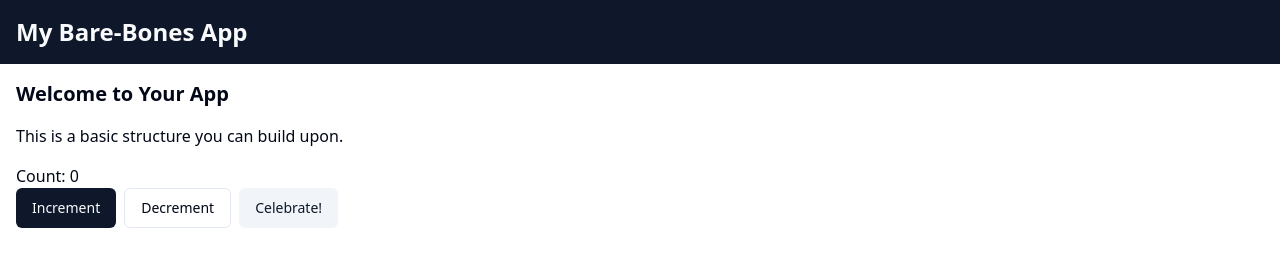
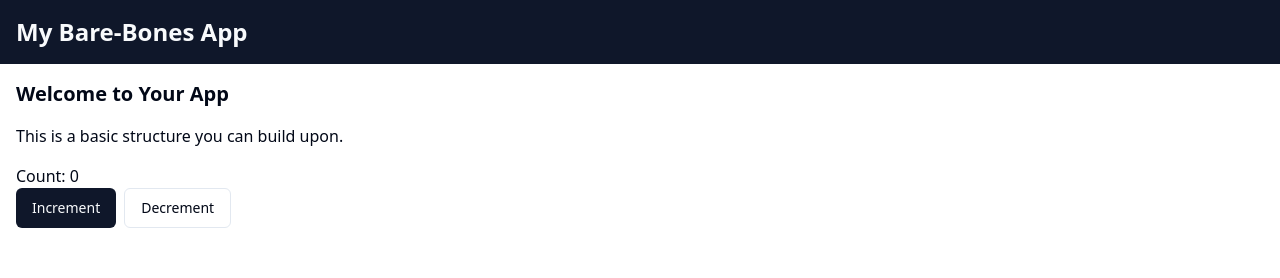
Before and after one commit to GPT-Engineer-App/bare-bones-playground, a React (Vite) app: page / in a window 1280 px wide. Shown: the top 278 px of the page. Built offline with nearby package versions, Linux system fonts and the light colour scheme.

Commit message:
Reverted to edit 313a1788-83cc-406a-b8a3-e6baa86a420e: "GPT Engineer Update [skip gpt_engineer]"

```diff
--- a/package.json
+++ b/package.json
@@ -40,7 +40,6 @@
     "@radix-ui/react-toggle-group": "^1.1.0",
     "@radix-ui/react-tooltip": "^1.1.0",
     "@tanstack/react-query": "^5.48.0",
-    "canvas-confetti": "^1.9.3",
     "class-variance-authority": "^0.7.0",
     "clsx": "^2.1.0",
     "cmdk": "^1.0.0",
--- a/src/pages/Index.jsx
+++ b/src/pages/Index.jsx
@@ -1,6 +1,5 @@
 import { useState } from 'react';
 import { Button } from "@/components/ui/button";
-import confetti from 'canvas-confetti';
 
 const Index = () => {
   const [count, setCount] = useState(0);
@@ -17,8 +16,7 @@ const Index = () => {
         <div className="mb-4">
           <p>Count: {count}</p>
           <Button onClick={() => setCount(count + 1)} className="mr-2">Increment</Button>
-          <Button onClick={() => setCount(count - 1)} variant="outline" className="mr-2">Decrement</Button>
-          <Button onClick={() => confetti()} variant="secondary">Celebrate!</Button>
+          <Button onClick={() => setCount(count - 1)} variant="outline">Decrement</Button>
         </div>
       </main>
 
```
Also changed, not shown: 1 other file (tests, documents, lock files or other folders).
